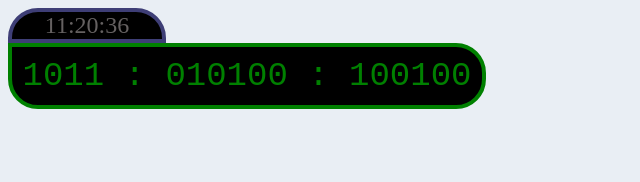
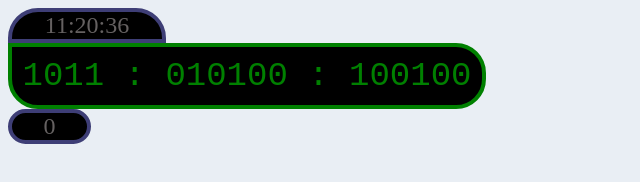
Before and after one commit to seattletravis/seattletravis.github.io, a plain HTML site: page index.html in a window 1280 px wide. Shown: the whole page, without its empty margins (0-640 px from the left). Drawn offline with Linux system fonts and the light colour scheme.

Commit message:
add blipper seconds blip

```diff
--- a/app.js
+++ b/app.js
@@ -1,5 +1,6 @@
 const decimalClock = document.getElementById('decimalClock');
 const binaryClock = document.getElementById('binaryClock');
+const blipperClock = document.getElementById('blipperClock');
 
 function updateDecimalClock() {
 	const now = new Date();
@@ -27,5 +28,18 @@ function updateBinaryClock() {
 	setTimeout(updateBinaryClock, 1000);
 }
 
+function updateBlipperBinaryClock() {
+	const now = new Date();
+	const seconds = now.getSeconds().toString(2).padStart(6, '0');
+
+	// console.log(typeof seconds);
+	const blipperReadout = seconds.charAt(5);
+
+	blipperClock.innerText = blipperReadout;
+
+	setTimeout(updateBlipperBinaryClock, 1000);
+}
+
 updateDecimalClock();
 updateBinaryClock();
+updateBlipperBinaryClock();
--- a/index.html
+++ b/index.html
@@ -10,6 +10,8 @@
 		<div id="decimalClock"></div>
 		<div id="binaryClock"></div>
 
+		<div id="blipperClock"></div>
+
 		<script src="app.js"></script>
 	</body>
 </html>
--- a/style.css
+++ b/style.css
@@ -25,3 +25,14 @@ body {
 	font-size: 34px;
 	/* transform: 'scale(0, 200px)'; */
 }
+
+#blipperClock {
+	background-color: black;
+	border: rgb(62, 62, 118) solid 4px;
+	border-radius: 30px 30px 30px 30px;
+
+	color: rgb(101, 97, 97);
+	text-align: center;
+	font-size: 24px;
+	width: 75px;
+}
```
